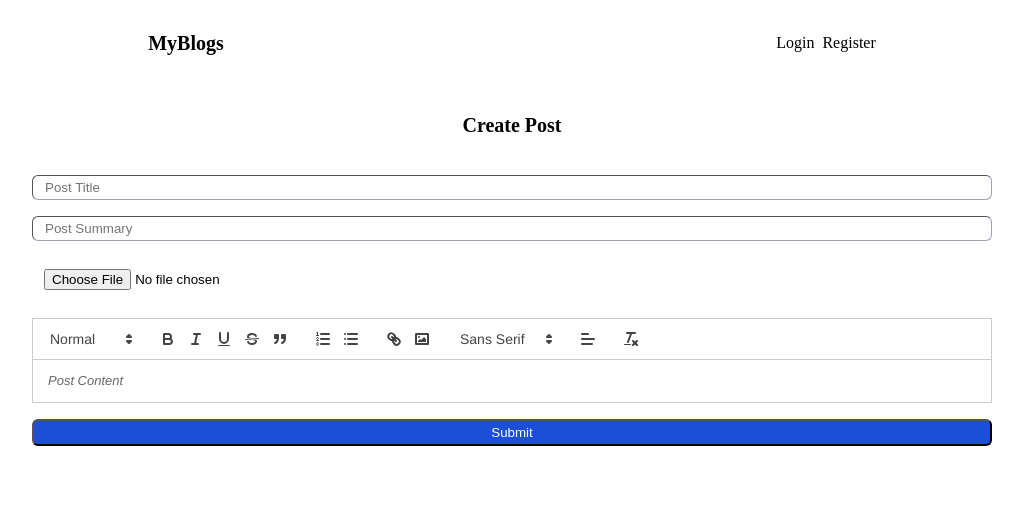
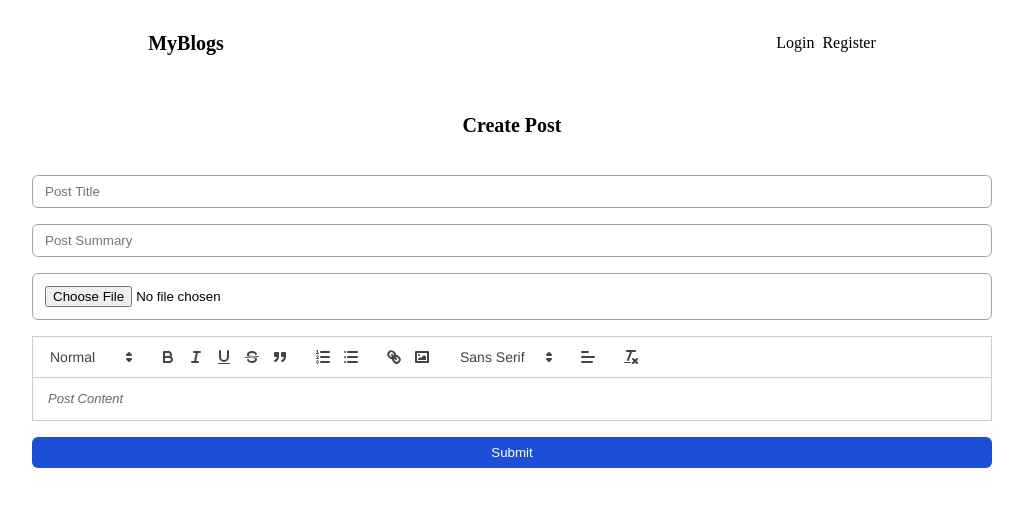
Before and after one commit to ItsHamzaAziz/BlogsAppMERN, a React (Vite) app in the folder frontend/: page /create-post in a window 1280 px wide. Shown: the top 506 px of the page, without its empty margins (128-1151 px from the left). Built offline with nearby package versions, Linux system fonts and the light colour scheme; no server answers.

Commit message:
completed crud operations

```diff
--- a/frontend/src/pages/CreatePost.jsx
+++ b/frontend/src/pages/CreatePost.jsx
@@ -68,7 +68,7 @@ const CreatePost = () => {
                     placeholder='Post Title'
                     value={title}
                     onChange={(e) => setTitle(e.target.value)}
-                    className='px-3 py-1 border border-gray-400 rounded-md'
+                    className='px-3 py-2 border border-solid border-gray-400 rounded-md'
                     required
                 />
                 <input
@@ -76,13 +76,13 @@ const CreatePost = () => {
                     placeholder='Post Summary'
                     value={summary}
                     onChange={(e) => setSummary(e.target.value)}
-                    className='px-3 py-1 border border-gray-400 rounded-md'
+                    className='px-3 py-2 border border-solid border-gray-400 rounded-md'
                     required
                 />
                 <input
                     type="file"
                     onChange={(e) => setImage(e.target.files[0])}
-                    className='px-3 py-3 border border-gray-400 rounded-md'
+                    className='px-3 py-3 border border-solid border-gray-400 rounded-md'
                     required
                 />
 
@@ -95,7 +95,7 @@ const CreatePost = () => {
                     placeholder='Post Content'
                 />
 
-                <button type='submit' className='bg-blue-700 text-white p-1 rounded-md'>Submit</button>
+                <button type='submit' className='bg-blue-700 border-none text-white p-2 rounded-md cursor-pointer'>Submit</button>
             </form>
         </div>
     )
--- a/frontend/src/pages/EditPost.jsx
+++ b/frontend/src/pages/EditPost.jsx
@@ -106,7 +106,7 @@ const EditPost = () => {
                     placeholder='Post Content'
                 />
 
-                <button type='submit' className='bg-blue-700 text-white p-2 rounded-md border-none'>Submit</button>
+                <button type='submit' className='bg-blue-700 text-white p-2 rounded-md border-none cursor-pointer'>Submit</button>
             </form>
         </div>
     )
--- a/frontend/src/pages/PostDetail.jsx
+++ b/frontend/src/pages/PostDetail.jsx
@@ -1,11 +1,13 @@
 import React, { useState, useEffect, useContext } from 'react'
-import { useParams } from 'react-router-dom'
+import { useParams, useNavigate } from 'react-router-dom'
 import axios from 'axios'
 import { UserContext } from '../contexts/UserContext'
 import { Link } from 'react-router-dom'
 
 const PostDetail = () => {
     const {id} = useParams()
+    const navigate = useNavigate()
+
     const [post, setPost] = useState({})
     const [username, setUsername] = useState('')
     const [userId, setUserId] = useState(null)
@@ -21,6 +23,22 @@ const PostDetail = () => {
             })
     }, [])
 
+    const deletePost = () => {
+        const confirmDelete = confirm('Are you sure you want to delete this post?')
+
+        if (confirmDelete) {
+            axios.delete(`http://localhost:4000/post/${id}`)
+                .then((response) => {
+                    if (response.status === 200) {
+                        navigate('/')
+                    } else {
+                        alert('Unable to delete this post')
+                    }
+                })
+                .catch(err => console.error(err))
+        }
+    }
+
 
     return (
         <div className='w-1/2 mx-auto mb-10'>
@@ -29,8 +47,6 @@ const PostDetail = () => {
                 alt=""
                 className='w-full h-72 rounded-xl mb-5'
             />
-
-
 
             <h1 className='text-3xl font-bold text-center mb-5'>{post.title}</h1>
             <p className='text-center'>by {username}</p>
@@ -42,7 +58,7 @@ const PostDetail = () => {
                         <Link to={`/edit/${post._id}`}>
                             <button className='border-none bg-blue-700 text-white px-3 py-2 rounded-md cursor-pointer'>Edit</button>
                         </Link>
-                        <button className='border-none bg-red-600 text-white px-3 py-2 rounded-md cursor-pointer'>Delete</button>
+                        <button onClick={deletePost} className='border-none bg-red-600 text-white px-3 py-2 rounded-md cursor-pointer'>Delete</button>
                     </div>
                 )
             }
```
Also changed, not shown: 6 other files (tests, documents, lock files or other folders).
